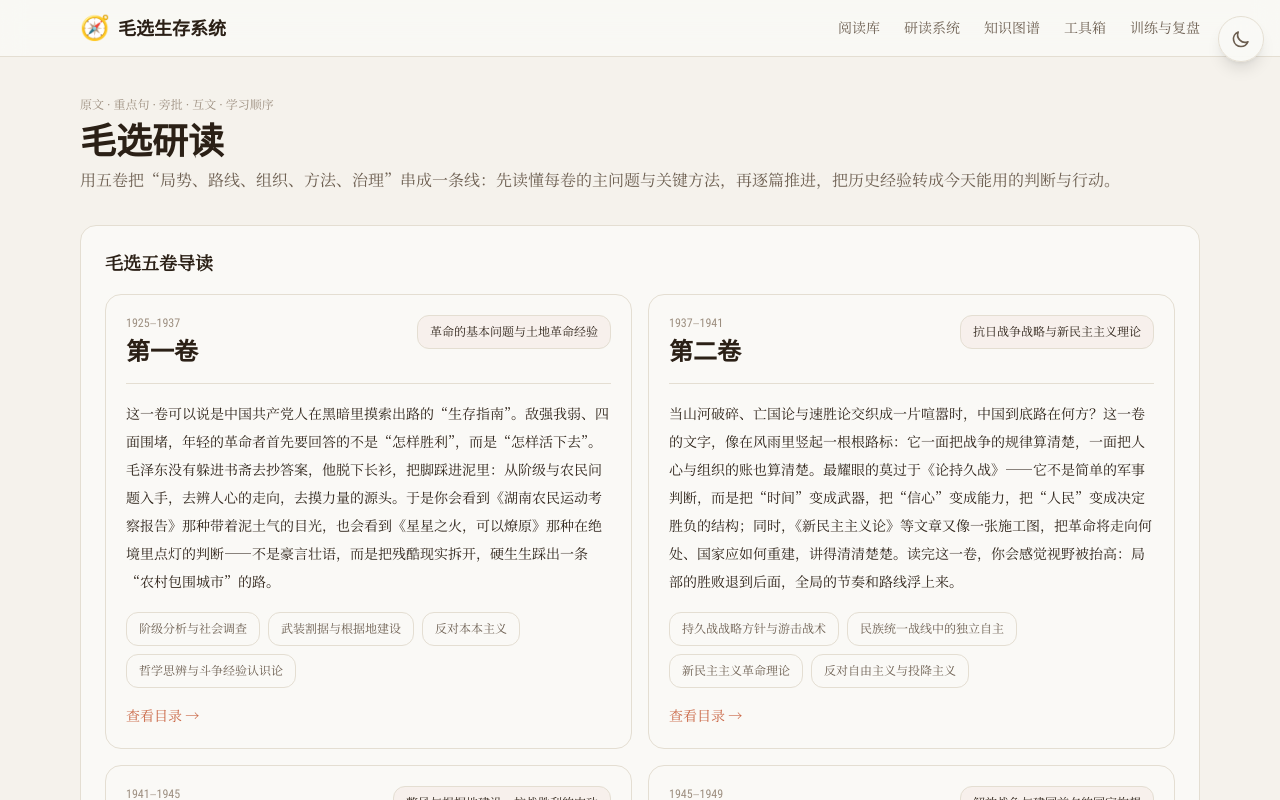
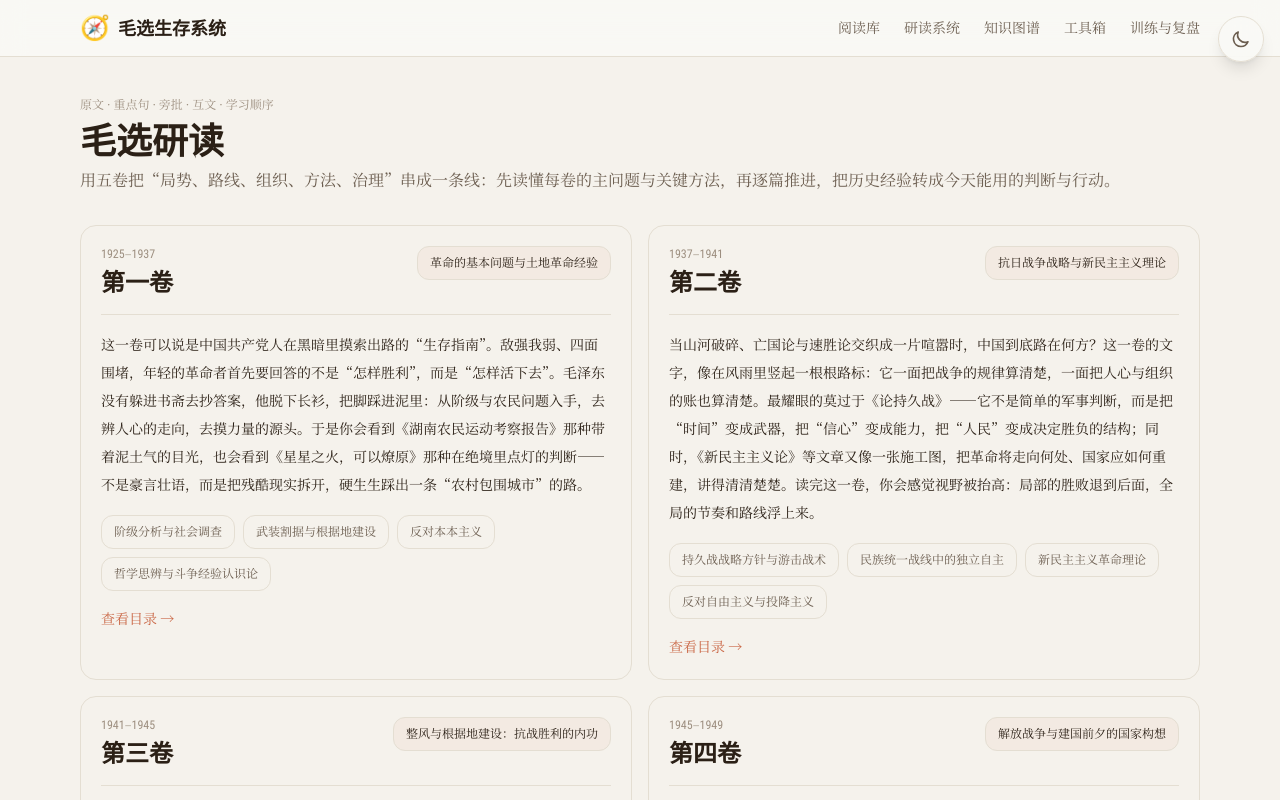
Before and after one commit to Debugooo/maoxuan-web, a Next.js app: page /study in a window 1280 px wide. Shown: the top 800 px of the page. Built offline with nearby package versions, Linux system fonts and the light colour scheme.

Commit message:
feat: 构建毛选生存斗争智库
Co-authored-by: traeagent <traeagent@users.noreply.github.com>

```diff
--- a/src/app/study/page.tsx
+++ b/src/app/study/page.tsx
@@ -18,11 +18,7 @@
         </p>
       </header>
 
-      <section className="wx-surface rounded-2xl p-6 mb-6">
-        <h2 className="text-lg font-bold" style={{ color: 'var(--wx-ink)' }}>
-          毛选五卷导读
-        </h2>
-        <div className="mt-4 grid grid-cols-1 md:grid-cols-2 gap-4">
+      <div className="grid grid-cols-1 md:grid-cols-2 gap-4">
         {VOLUMES.map((v) => (
           <div
             key={v.volume}
@@ -79,7 +75,6 @@
           </div>
         ))}
       </div>
-      </section>
     </main>
   );
 }
```
Lines whose indentation alone changed are shown as unchanged.
